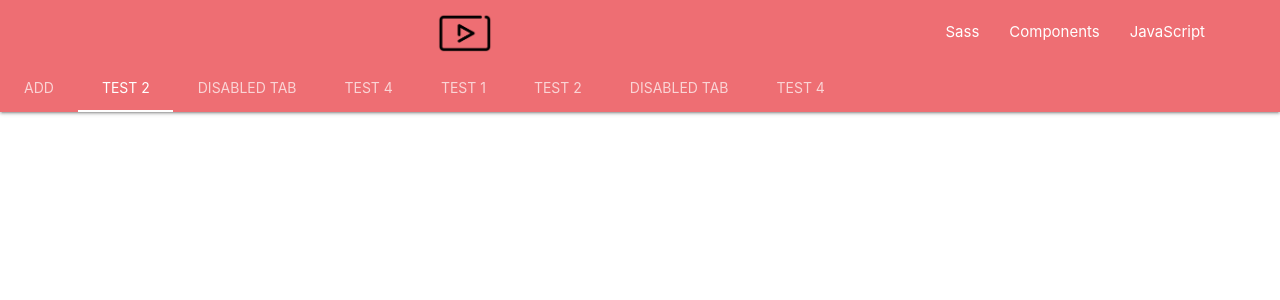
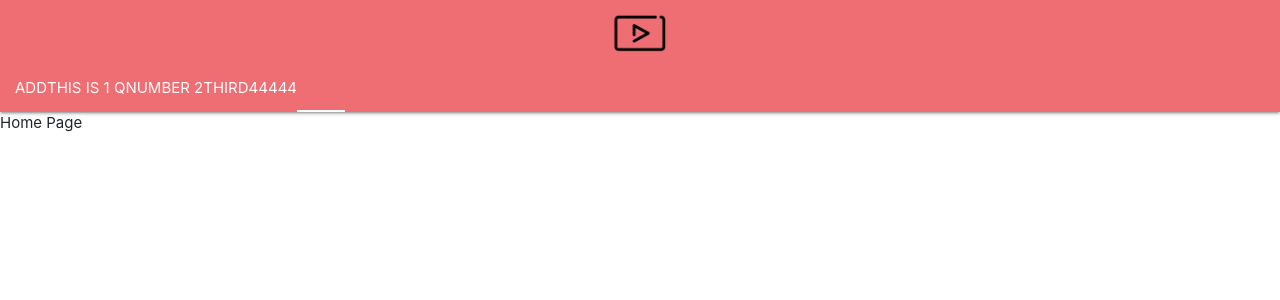
Before and after one commit to HeribertoUroza/Heri_Tube, a React (Create React App) app: page /#/ in a window 1280 px wide. Shown: the top 300 px of the page. Built offline with nearby package versions, Linux system fonts and the light colour scheme; no server answers.

Commit message:
added add page, also corrected react link tag

```diff
--- a/src/App.js
+++ b/src/App.js
@@ -3,7 +3,8 @@ import { HashRouter, Switch, Route } from 'react-router-dom';
 
 import NavBar from './components/NavBar/NavBar';
 import HomePage from './containers/HomePage/HomePage';
-import VideoPage from './containers/VideoPage/VideoPage'
+import VideoPage from './containers/VideoPage/VideoPage';
+import AddPage from './containers/AddPage/AddPage';
 
 class App extends Component {
 
@@ -13,8 +14,9 @@ class App extends Component {
         <HashRouter>
             <Route path='/' component={NavBar}/>
           <Switch>
-            <Route path='/home' exact component={HomePage} />
+            <Route path='/' exact component={HomePage} />
             <Route path='/video' exact component={VideoPage} />
+            <Route path='/add' exact component={AddPage} />
           </Switch>
         </HashRouter>
       </>
--- a/src/components/NavBar/NavBar.js
+++ b/src/components/NavBar/NavBar.js
@@ -5,47 +5,42 @@ import M from 'materialize-css'
 
 class NavBar extends Component {
 
+    state = {
+        searchQueries: ['this is 1 q', 'number 2', 'third', '44444']
+    }
+
     componentDidMount() {
         M.AutoInit();
     }
 
     render() {
+        const {searchQueries} = this.state
         return (
             <>
                 <nav className="nav-extended">
-                    <div className="nav-wrapper" style={{ textAlign: 'center', paddingRight: '60px' }}>
-                        <Link path="/home" ><img src={vid_player} alt='vid_player' style={{maxHeight: '40px'}}/></Link>
-                        <a href="#" data-target="mobile-demo" className="sidenav-trigger"><i className="material-icons">menu</i></a>
-                        <ul id="nav-mobile" className="right hide-on-med-and-down">
-                            <li><a href="sass.html">Sass</a></li>
-                            <li><a href="badges.html">Components</a></li>
-                            <li><a href="collapsible.html">JavaScript</a></li>
-                        </ul>
+                    <div className="nav-wrapper" style={{ textAlign: 'center',}}>
+                        <Link to="/" ><img src={vid_player} alt='vid_player' style={{maxHeight: '40px'}}/></Link>
                     </div>
                     <div className="nav-content">
                         <ul className="tabs tabs-transparent">
-                            <li className="tab"><Link path="/add">Add</Link></li>
-                            <li className="tab"><a className="active" href="#test2">Test 2</a></li>
-                            <li className="tab disabled"><a href="#test3">Disabled Tab</a></li>
-                            <li className="tab"><a href="#test4">Test 4</a></li>
-                            <li className="tab"><a href="#test1">Test 1</a></li>
-                            <li className="tab"><a className="active" href="#test2">Test 2</a></li>
-                            <li className="tab disabled"><a href="#test3">Disabled Tab</a></li>
-                            <li className="tab"><a href="#test4">Test 4</a></li>
+                            <Link to="/add"><li className="tab"><span className="active">Add</span></li></Link>
+                            {
+                                searchQueries.map( (e, i) => {
+                                    return (
+                                        <Link to="/add" key={i}><li className="tab"><span className="active">{e}</span></li></Link>
+                                    )
+                                })
+                            }
+                            <li className="tab"><a></a></li>
                         </ul>
                     </div>
                 </nav>
 
-                <ul className="sidenav" id="mobile-demo">
-                    <li><a href="sass.html">Sass</a></li>
-                    <li><a href="badges.html">Components</a></li>
-                    <li><a href="collapsible.html">JavaScript</a></li>
-                </ul>
 
-                <div id="test1" className="col s12">Test 1</div>
-                <div id="test2" className="col s12">Test 2</div>
+                {/* <div id="test1" className="col s12">Test 1</div>
+                <div id="test2" className="col s12">Test 2asd</div>
                 <div id="test3" className="col s12">Test 3</div>
-                <div id="test4" className="col s12">Test 4</div>
+                <div id="test4" className="col s12">Test 4</div> */}
             </>
         )
     }
--- a/src/components/SearchR/SearchRCard.js
+++ b/src/components/SearchR/SearchRCard.js
@@ -1,6 +1,6 @@
 import React from 'react';
-import Moment from 'react-moment';
-import { Link } from 'react-router-dom';
+// import Moment from 'react-moment';
+// import { Link } from 'react-router-dom';
 
 const SearchRCard = props => {
     return (
--- /dev/null
+++ b/src/containers/AddPage/AddPage.js
@@ -0,0 +1,14 @@
+import React, { Component } from 'react';
+
+class AddPage extends Component {
+
+    render() {
+        return (
+            <>
+                ADD PAGE
+            </>
+        )
+    }
+}
+
+export default AddPage;
--- a/src/containers/HomePage/HomePage.js
+++ b/src/containers/HomePage/HomePage.js
@@ -1,8 +1,8 @@
 import React, { Component } from 'react';
-import axios from 'axios';
-import config from '../../config.json'
+// import axios from 'axios';
+// import config from '../../config.json'
 
-import SearchRCard from '../../components/SearchR/SearchRCard'
+// import SearchRCard from '../../components/SearchR/SearchRCard'
 
 class HomePage extends Component {
 
@@ -13,56 +13,35 @@ class HomePage extends Component {
 
     componentDidMount = () => {
         console.log(this.state)
-        axios({
-            method: 'get',
-            url: 'https://www.googleapis.com/youtube/v3/search',
-            params: {
-                part: 'snippet',
-                maxResults: 9,
-                videoDefinition: 'high',
-                type: 'video',
-                videoEmbeddable: 'true',
-                key: config.myKey,
-                q: 'Avengers',
-                pageToken: ''
-            }
-        })
-            .then(res => {
-                this.setState({
-                    results: res.data.items
-                })
-            })
-            .catch(err => {
-                console.log(err.toString())
-            })
+        // axios({
+        //     method: 'get',
+        //     url: 'https://www.googleapis.com/youtube/v3/search',
+        //     params: {
+        //         part: 'snippet',
+        //         maxResults: 9,
+        //         videoDefinition: 'high',
+        //         type: 'video',
+        //         videoEmbeddable: 'true',
+        //         key: config.myKey,
+        //         q: 'Avengers',
+        //         pageToken: ''
+        //     }
+        // })
+        //     .then(res => {
+        //         this.setState({
+        //             results: res.data.items
+        //         })
+        //     })
+        //     .catch(err => {
+        //         console.log(err.toString())
+        //     })
     }
 
     render() {
-        console.log(this.state)
-        const { results } = this.state
+
         return (
             <>
-
-                {/* <div className='container'>
-                    <div className=''>
-                        <div className='row' style={{ "justifyContent": "center" }}>
-                            {
-                                results.map((e, i) => {
-                                    return (
-                                        <SearchRCard key={i}
-                                            img={e.snippet.thumbnails.high.url}
-                                            title={e.snippet.title}
-                                            desc={e.snippet.description}
-                                            publishedAt={e.snippet.publishedAt}
-                                            path={e.id.videoId}
-
-                                        />
-                                    )
-                                })
-                            }
-                        </div>
-                    </div>
-                </div> */}
+                Home Page
             </>
         )
     }
```
